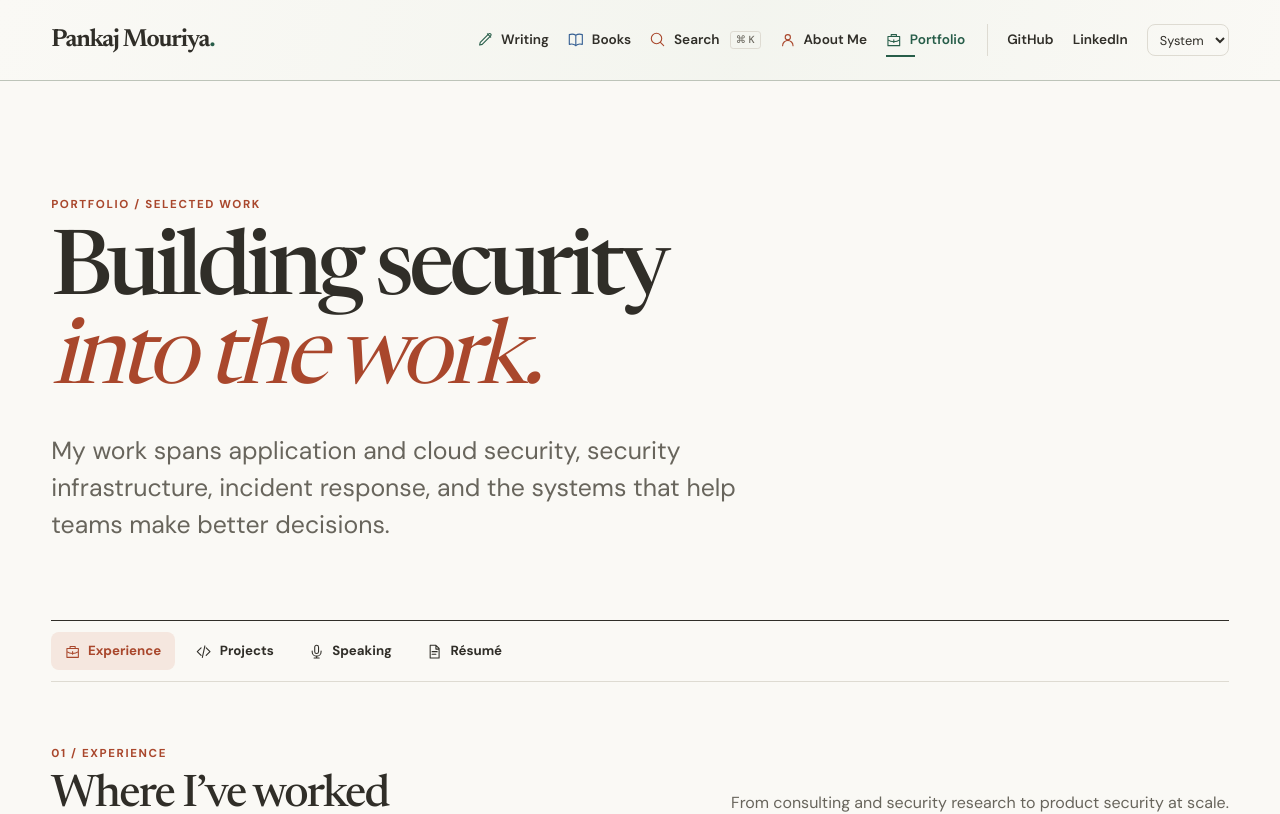
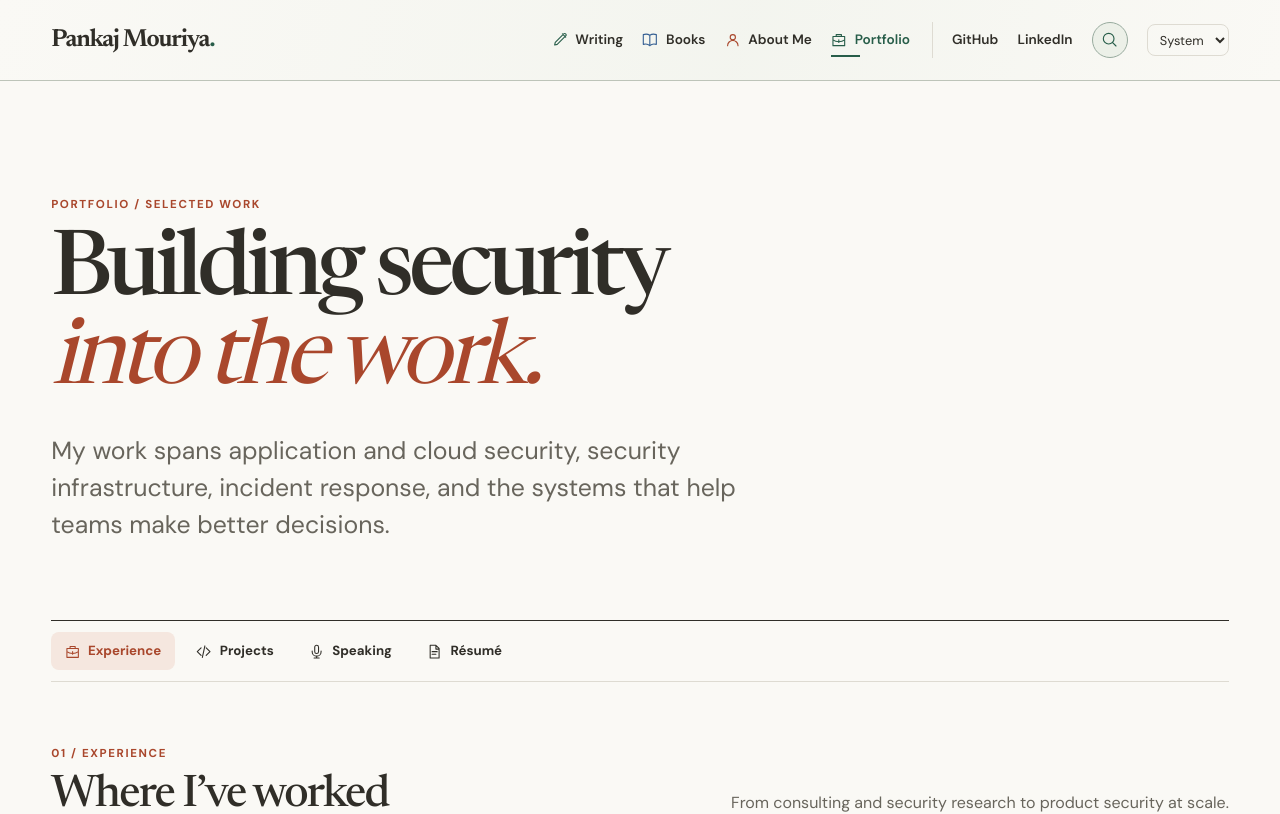
Before and after one commit to pankajmouriya/systems-understood, a Next.js app: page /portfolio in a window 1280 px wide. Shown: the top 814 px of the page. Built offline with nearby package versions, Linux system fonts and the light colour scheme; no server answers.

Commit message:
Move search into header utilities

```diff
--- a/src/app/globals.css
+++ b/src/app/globals.css
@@ -64,10 +64,14 @@ button { cursor: pointer; }
 .site-header-inner .desktop-navigation { margin-left: auto; }
 .desktop-navigation, .site-header-actions { display: flex; align-items: center; gap: clamp(.85rem, 1.5vw, 1.5rem); }
 .desktop-navigation a, .desktop-navigation button, .site-header-actions > a { font-size: .85rem; font-weight: 600; }
-.site-search-trigger { display: inline-flex; align-items: center; gap: .5rem; padding: 0; border: 0; background: none; color: var(--foreground); }
-.site-search-trigger:hover { color: var(--teal); }
-.site-search-trigger kbd { margin-left: .15rem; padding: .12rem .3rem; border: 1px solid var(--border); border-radius: .2rem; color: var(--muted); font: 500 .64rem/1.2 var(--font-body), Arial, sans-serif; text-decoration: none; }
 .site-header-actions { border-left: 1px solid var(--border); padding-left: clamp(.85rem, 1.5vw, 1.5rem); }
+.site-search-utility-wrap { position: relative; display: flex; flex: 0 0 auto; }
+.site-search-utility { display: inline-grid; width: 2.25rem; height: 2.25rem; place-items: center; padding: 0; border: 1px solid color-mix(in srgb, var(--teal) 38%, var(--border)); border-radius: 50%; background: color-mix(in srgb, var(--teal-soft) 48%, var(--background)); color: var(--teal); transition: border-color 180ms ease, background-color 180ms ease, transform 180ms ease; }
+.site-search-utility:hover { border-color: var(--teal); background: color-mix(in srgb, var(--teal-soft) 75%, var(--background)); transform: translateY(-1px); }
+.site-search-utility > .icon { width: 1rem; height: 1rem; }
+.site-search-utility-wrap [role='tooltip'] { position: absolute; z-index: 30; top: calc(100% + .65rem); right: 0; display: inline-flex; align-items: center; gap: .5rem; width: max-content; padding: .45rem .55rem .45rem .65rem; border: 1px solid var(--border); border-radius: .45rem; background: var(--surface); color: var(--foreground); box-shadow: 0 .75rem 2rem #10151224; font-size: .7rem; font-weight: 600; opacity: 0; pointer-events: none; transform: translateY(-.25rem); transition: opacity 150ms ease, transform 150ms ease, visibility 150ms; visibility: hidden; }
+.site-search-utility-wrap [role='tooltip'] kbd { padding: .12rem .3rem; border: 1px solid var(--border); border-radius: .2rem; color: var(--muted); font: 500 .62rem/1.2 var(--font-body), Arial, sans-serif; }
+.site-search-utility-wrap:has(.site-search-utility:is(:hover, :focus-visible)) [role='tooltip'] { opacity: 1; transform: translateY(0); visibility: visible; }
 .site-header a { color: var(--foreground); text-decoration: none; }
 .site-header a:hover { color: var(--teal); }
 .site-mark { position: relative; display: inline-block; font-family: var(--font-display), Georgia, serif; font-size: 1.55rem; font-weight: 650; letter-spacing: -.045em; white-space: nowrap; }
@@ -79,7 +83,7 @@ button { cursor: pointer; }
 .desktop-navigation > a, .desktop-navigation > button { position: relative; }
 .desktop-navigation > a[aria-current='page'] { color: var(--teal); }
 .desktop-navigation > a:focus-visible { outline-color: var(--teal); }
-@media (prefers-reduced-motion: reduce) { .site-mark::after, .desktop-navigation > a::after, .desktop-navigation > button::after { transition: none; } }
+@media (prefers-reduced-motion: reduce) { .site-mark::after, .desktop-navigation > a::after, .desktop-navigation > button::after, .site-search-utility, .site-search-utility-wrap [role='tooltip'] { transition: none; } }
 .theme-control select { color: var(--foreground); background: transparent; border: 1px solid var(--border); border-radius: var(--radius); padding: .35rem .5rem; font-size: .8rem; }
 .mobile-menu-trigger, .mobile-theme-control { display: none; }
 .site-footer { --footer-surface: #203d32; --footer-text: #f7f6ed; --footer-muted: #cbd8cb; --footer-line: #557164; --footer-green: #b9e0bf; --footer-warm: #f2b59c; margin-top: 7rem; background: var(--footer-surface); color: var(--footer-text); }
--- a/src/components/shell/SiteHeader.tsx
+++ b/src/components/shell/SiteHeader.tsx
@@ -31,13 +31,16 @@ export function SiteHeader() {
         <nav className="desktop-navigation" aria-label="Primary navigation">
           <Link href="/blog" aria-current={inSection('/blog') ? 'page' : undefined}><Icon name="writing" />Writing</Link>
           <Link href="/books" aria-current={inSection('/books') ? 'page' : undefined}><Icon name="book" />Books</Link>
-          <button type="button" className="site-search-trigger" onClick={() => setSearchOpen(true)} aria-haspopup="dialog" aria-keyshortcuts="Control+K Meta+K"><Icon name="search" />Search <kbd>⌘ K</kbd></button>
           <Link href="/about" aria-current={inSection('/about') ? 'page' : undefined}><Icon name="user" />About Me</Link>
           <Link href="/portfolio" aria-current={inSection('/portfolio') ? 'page' : undefined}><Icon name="work" />Portfolio</Link>
         </nav>
         <div className="site-header-actions">
           <a href="https://github.com/pankajmouriya" target="_blank" rel="noopener noreferrer">GitHub</a>
           <a href="https://www.linkedin.com/in/pankajmouriya/" target="_blank" rel="noopener noreferrer">LinkedIn</a>
+          <div className="site-search-utility-wrap">
+            <button type="button" className="site-search-utility" onClick={() => setSearchOpen(true)} aria-label="Search writing" aria-describedby="site-search-tooltip" aria-haspopup="dialog" aria-keyshortcuts="Control+K Meta+K"><Icon name="search" /></button>
+            <span id="site-search-tooltip" role="tooltip">Search writing <kbd>⌘ K</kbd></span>
+          </div>
           <ThemeControl />
         </div>
         <div className="mobile-theme-control"><ThemeControl /></div>
```
Also changed, not shown: 2 other files (tests, documents, lock files or other folders).
